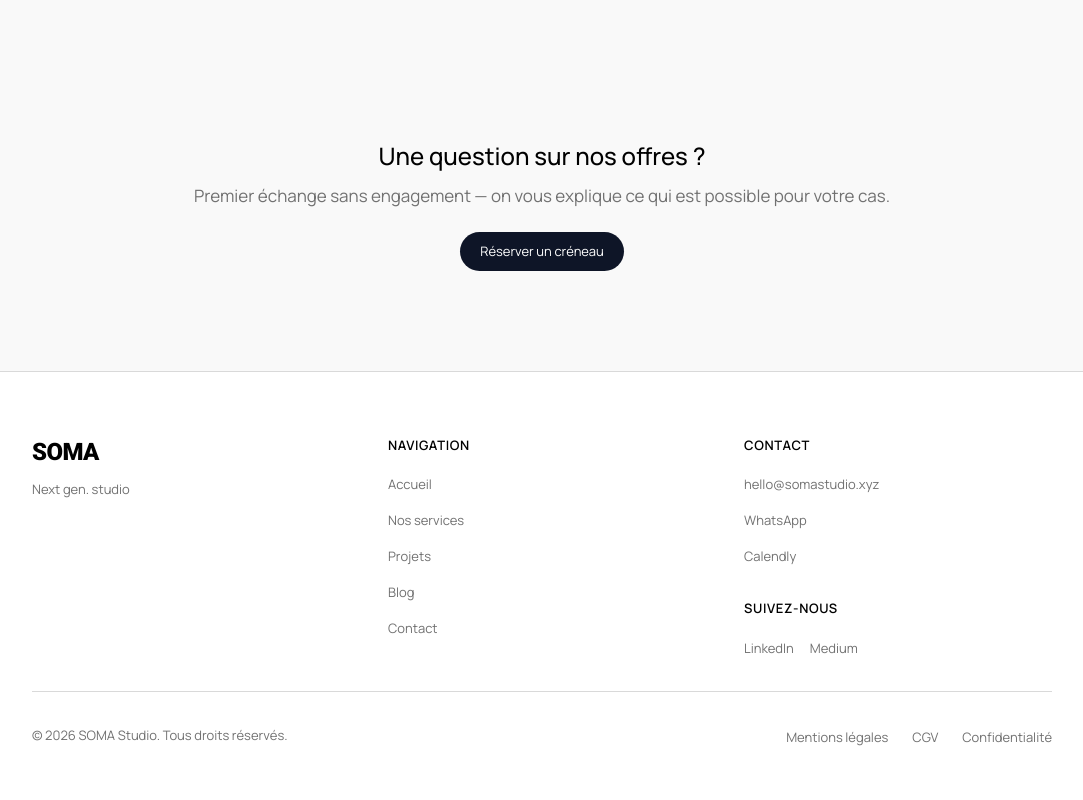
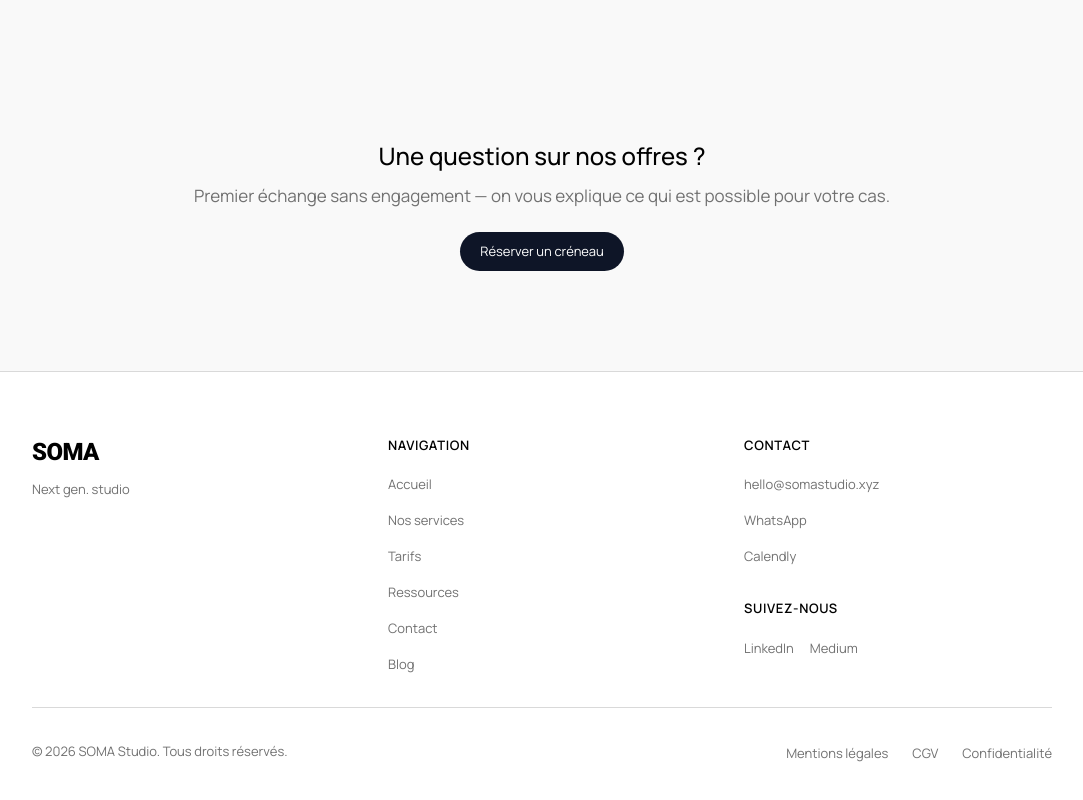
Before and after one commit to soma-studio/soma-chat, a Next.js app: page / in a window 1280 px wide. Shown: the part 2666-3466 px from the top of the page, without its empty margins (98-1181 px from the left). Built offline with nearby package versions, Linux system fonts and the light colour scheme; no server answers.

Commit message:
fix: update footer links — Projets→Tarifs, Blog→Ressources, add Blog link
Co-Authored-By: Claude Opus 4.6 (1M context) <noreply@anthropic.com>

```diff
--- a/src/components/Footer.tsx
+++ b/src/components/Footer.tsx
@@ -3,8 +3,8 @@ const SITE_URL = 'https://somastudio.xyz'
 const NAV_LINKS = [
   { href: '/', label: 'Accueil' },
   { href: '/nos-services', label: 'Nos services' },
-  { href: '/projets', label: 'Projets' },
-  { href: '/blog', label: 'Blog' },
+  { href: '/tarifs', label: 'Tarifs' },
+  { href: '/ressources', label: 'Ressources' },
   { href: '/contact', label: 'Contact' },
 ]
 
@@ -60,6 +60,14 @@ export function Footer() {
                   </a>
                 </li>
               ))}
+              <li>
+                <a
+                  href={`${SITE_URL}/ressources/articles`}
+                  className="text-[13px] text-[#717171] transition-colors duration-300 hover:text-[#000]"
+                >
+                  Blog
+                </a>
+              </li>
             </ul>
           </div>
 
```
